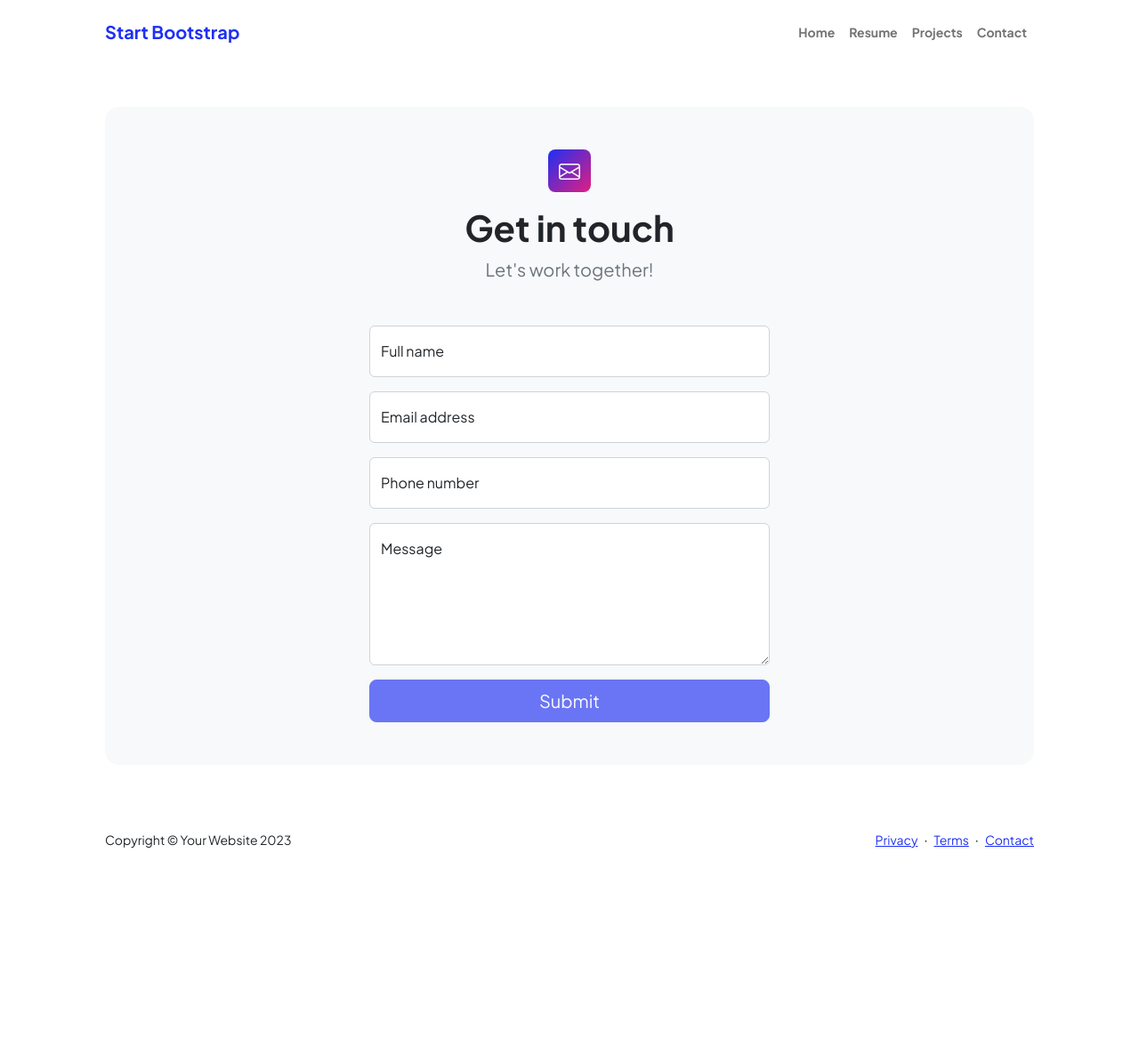
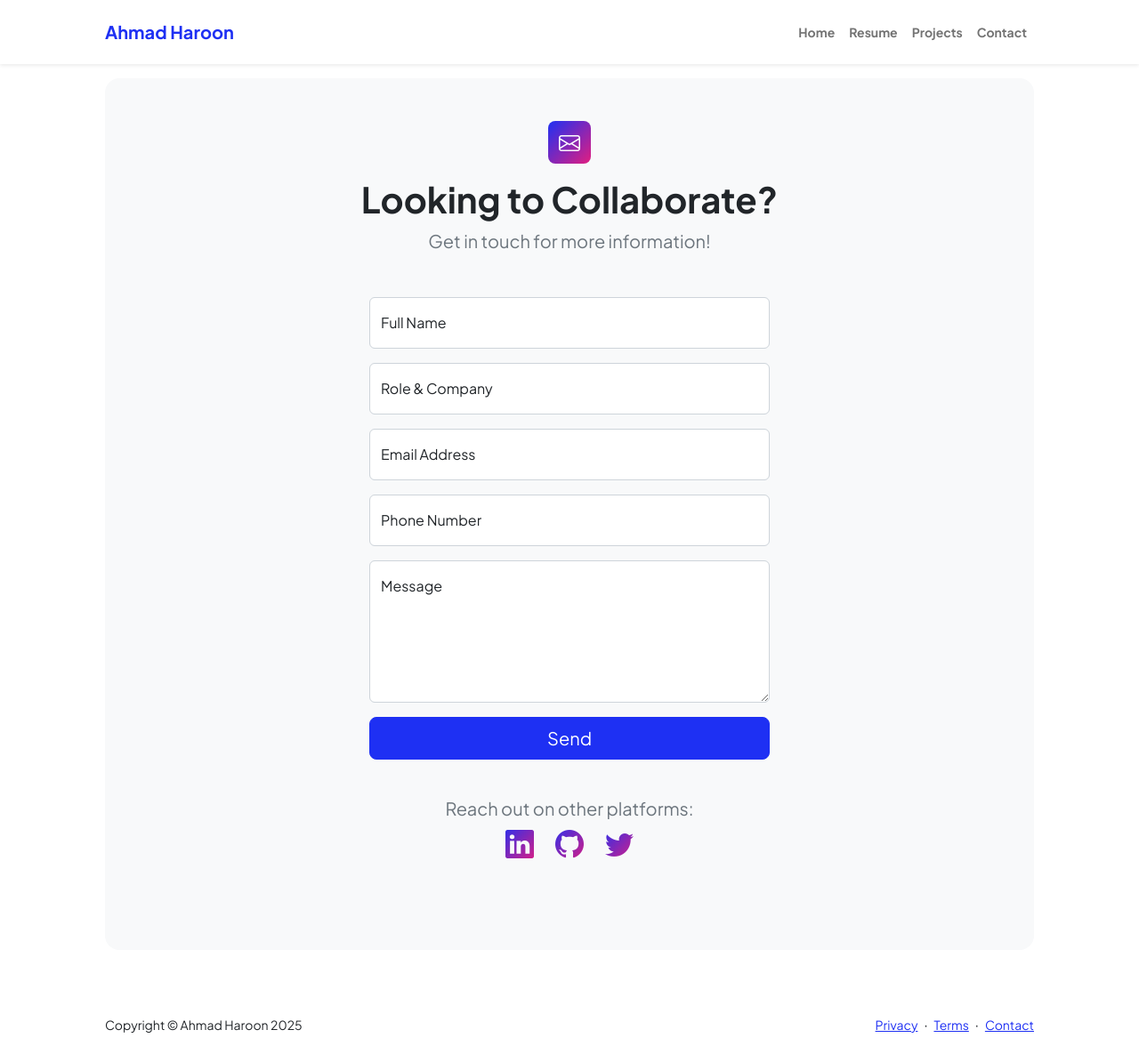
Before and after one commit to ahmadhrc/Website-Project, a plain HTML site: page contact.html in a window 1280 px wide. Shown: the whole page at 89% size. Before the commit the page ends 980 px from the top, so only its background shows below. Drawn offline with nearby package versions, Linux system fonts and the light colour scheme.

Commit message:
Update contact.html

```diff
--- a/contact.html
+++ b/contact.html
@@ -1,13 +1,15 @@
 <!DOCTYPE html>
 <html lang="en">
+    <!-- I am using a template from Start Bootstrap.
+     I will be adapting the code and making sure to add my own touch as mentioned in the instructions. -->
     <head>
         <meta charset="utf-8" />
         <meta name="viewport" content="width=device-width, initial-scale=1, shrink-to-fit=no" />
         <meta name="description" content />
         <meta name="author" content />
-        <title>Modern Business - Start Bootstrap Template</title>
-        <!-- Favicon-->
-        <link rel="icon" type="image/x-icon" href="assets/favicon.ico" />
+        <title>Ahmad Haroon - Business Analyst</title>
+        <!-- Website Icon I designed myself on CANVA-->
+        <link rel="icon" type="image/x-icon" href="assets/AH.ico" />
         <!-- Custom Google font-->
         <link rel="preconnect" href="https://fonts.googleapis.com" />
         <link rel="preconnect" href="https://fonts.gstatic.com" crossorigin />
@@ -20,9 +22,9 @@
     <body class="d-flex flex-column">
         <main class="flex-shrink-0">
             <!-- Navigation-->
-            <nav class="navbar navbar-expand-lg navbar-light bg-white py-3">
+            <nav class="navbar navbar-expand-lg navbar-light bg-white py-3 fixed-top shadow-sm">
                 <div class="container px-5">
-                    <a class="navbar-brand" href="index.html"><span class="fw-bolder text-primary">Start Bootstrap</span></a>
+                    <a class="navbar-brand" href="index.html"><span class="fw-bolder text-primary">Ahmad Haroon</span></a>
                     <button class="navbar-toggler" type="button" data-bs-toggle="collapse" data-bs-target="#navbarSupportedContent" aria-controls="navbarSupportedContent" aria-expanded="false" aria-label="Toggle navigation"><span class="navbar-toggler-icon"></span></button>
                     <div class="collapse navbar-collapse" id="navbarSupportedContent">
                         <ul class="navbar-nav ms-auto mb-2 mb-lg-0 small fw-bolder">
@@ -35,70 +37,50 @@
                 </div>
             </nav>
             <!-- Page content-->
-            <section class="py-5">
+            <section class="py-5" style="margin-top: 40px;">
                 <div class="container px-5">
                     <!-- Contact form-->
                     <div class="bg-light rounded-4 py-5 px-4 px-md-5">
                         <div class="text-center mb-5">
                             <div class="feature bg-primary bg-gradient-primary-to-secondary text-white rounded-3 mb-3"><i class="bi bi-envelope"></i></div>
-                            <h1 class="fw-bolder">Get in touch</h1>
-                            <p class="lead fw-normal text-muted mb-0">Let's work together!</p>
+                            <h1 class="fw-bolder">Looking to Collaborate?</h1>
+                            <p class="lead fw-normal text-muted mb-0">Get in touch for more information!</p>
                         </div>
                         <div class="row gx-5 justify-content-center">
                             <div class="col-lg-8 col-xl-6">
-                                <!-- * * * * * * * * * * * * * * *-->
-                                <!-- * * SB Forms Contact Form * *-->
-                                <!-- * * * * * * * * * * * * * * *-->
-                                <!-- This form is pre-integrated with SB Forms.-->
-                                <!-- To make this form functional, sign up at-->
-                                <!-- https://startbootstrap.com/solution/contact-forms-->
-                                <!-- to get an API token!-->
-                                <form id="contactForm" data-sb-form-api-token="API_TOKEN">
-                                    <!-- Name input-->
+                                <!-- I am using Formspree for my form-->
+                                <form action="https://formspree.io/f/manowwrr" method="POST">
                                     <div class="form-floating mb-3">
-                                        <input class="form-control" id="name" type="text" placeholder="Enter your name..." data-sb-validations="required" />
-                                        <label for="name">Full name</label>
-                                        <div class="invalid-feedback" data-sb-feedback="name:required">A name is required.</div>
+                                        <input class="form-control" name="name" type="text" placeholder="Enter your name..." required />
+                                        <label for="name">Full Name</label>
                                     </div>
-                                    <!-- Email address input-->
                                     <div class="form-floating mb-3">
-                                        <input class="form-control" id="email" type="email" placeholder="name@example.com" data-sb-validations="required,email" />
-                                        <label for="email">Email address</label>
-                                        <div class="invalid-feedback" data-sb-feedback="email:required">An email is required.</div>
-                                        <div class="invalid-feedback" data-sb-feedback="email:email">Email is not valid.</div>
+                                        <input class="form-control" name="role" type="text" placeholder="Enter your role..." required />
+                                        <label for="role">Role & Company</label>
                                     </div>
-                                    <!-- Phone number input-->
                                     <div class="form-floating mb-3">
-                                        <input class="form-control" id="phone" type="tel" placeholder="(123) 456-7890" data-sb-validations="required" />
-                                        <label for="phone">Phone number</label>
-                                        <div class="invalid-feedback" data-sb-feedback="phone:required">A phone number is required.</div>
+                                        <input class="form-control" name="email" type="email" placeholder="name@example.com" required />
+                                        <label for="email">Email Address</label>
                                     </div>
-                                    <!-- Message input-->
                                     <div class="form-floating mb-3">
-                                        <textarea class="form-control" id="message" type="text" placeholder="Enter your message here..." style="height: 10rem" data-sb-validations="required"></textarea>
+                                        <input class="form-control" name="phone" type="tel" placeholder="(123) 456-7890" />
+                                        <label for="phone">Phone Number</label>
+                                    </div>
+                                    <div class="form-floating mb-3">
+                                        <textarea class="form-control" name="message" placeholder="Enter your message here..." style="height: 10rem" required></textarea>
                                         <label for="message">Message</label>
-                                        <div class="invalid-feedback" data-sb-feedback="message:required">A message is required.</div>
                                     </div>
-                                    <!-- Submit success message-->
-                                    <!---->
-                                    <!-- This is what your users will see when the form-->
-                                    <!-- has successfully submitted-->
-                                    <div class="d-none" id="submitSuccessMessage">
-                                        <div class="text-center mb-3">
-                                            <div class="fw-bolder">Form submission successful!</div>
-                                            To activate this form, sign up at
-                                            <br />
-                                            <a href="https://startbootstrap.com/solution/contact-forms">https://startbootstrap.com/solution/contact-forms</a>
-                                        </div>
+                                    <div class="d-grid">
+                                        <button class="btn btn-primary btn-lg" type="submit">Send</button>
                                     </div>
-                                    <!-- Submit error message-->
-                                    <!---->
-                                    <!-- This is what your users will see when there is-->
-                                    <!-- an error submitting the form-->
-                                    <div class="d-none" id="submitErrorMessage"><div class="text-center text-danger mb-3">Error sending message!</div></div>
-                                    <!-- Submit Button-->
-                                    <div class="d-grid"><button class="btn btn-primary btn-lg disabled" id="submitButton" type="submit">Submit</button></div>
                                 </form>
+                                <div class="text-center mb-5">
+                                    <p class="lead fw-normal text-muted mb-0"style="margin-top: 40px;">Reach out on other platforms:</p>
+                                    <div class="d-flex justify-content-center fs-2 gap-4">
+                                    <a class="text-gradient" href="https://www.linkedin.com/in/ahmadhrc/" target="_blank"><i class="bi bi-linkedin"></i></a>
+                                    <a class="text-gradient" href="https://github.com/ahmadhrc" target="_blank"><i class="bi bi-github"></i></a>
+                                    <a class="text-gradient" href="https://x.com/NASA" target="_blank"><i class="bi bi-twitter"></i></a>
+                                </div>
                             </div>
                         </div>
                     </div>
@@ -109,13 +91,14 @@
         <footer class="bg-white py-4 mt-auto">
             <div class="container px-5">
                 <div class="row align-items-center justify-content-between flex-column flex-sm-row">
-                    <div class="col-auto"><div class="small m-0">Copyright &copy; Your Website 2023</div></div>
+                    <div class="col-auto"><div class="small m-0">Copyright &copy; Ahmad Haroon 2025</div></div>
                     <div class="col-auto">
-                        <a class="small" href="#!">Privacy</a>
+                        <!-- I have added these links as placeholders since I do not have any privacy/terms links, Using start bootstrap's makes sense-->
+                        <a class="small" href="https://startbootstrap.com/privacy-policy" target="_blank">Privacy</a>
                         <span class="mx-1">&middot;</span>
-                        <a class="small" href="#!">Terms</a>
+                        <a class="small" href="https://startbootstrap.com/terms-and-conditions" target="_blank">Terms</a>
                         <span class="mx-1">&middot;</span>
-                        <a class="small" href="#!">Contact</a>
+                        <a class="small" href="contact.html">Contact</a>
                     </div>
                 </div>
             </div>
@@ -124,10 +107,5 @@
         <script src="https://cdn.jsdelivr.net/npm/bootstrap@5.2.3/dist/js/bootstrap.bundle.min.js"></script>
         <!-- Core theme JS-->
         <script src="js/scripts.js"></script>
-        <!-- * * * * * * * * * * * * * * * * * * * * * * * * * * * * * * * * * * * * * * * *-->
-        <!-- * *                               SB Forms JS                               * *-->
-        <!-- * * Activate your form at https://startbootstrap.com/solution/contact-forms * *-->
-        <!-- * * * * * * * * * * * * * * * * * * * * * * * * * * * * * * * * * * * * * * * *-->
-        <script src="https://cdn.startbootstrap.com/sb-forms-latest.js"></script>
     </body>
 </html>
```
